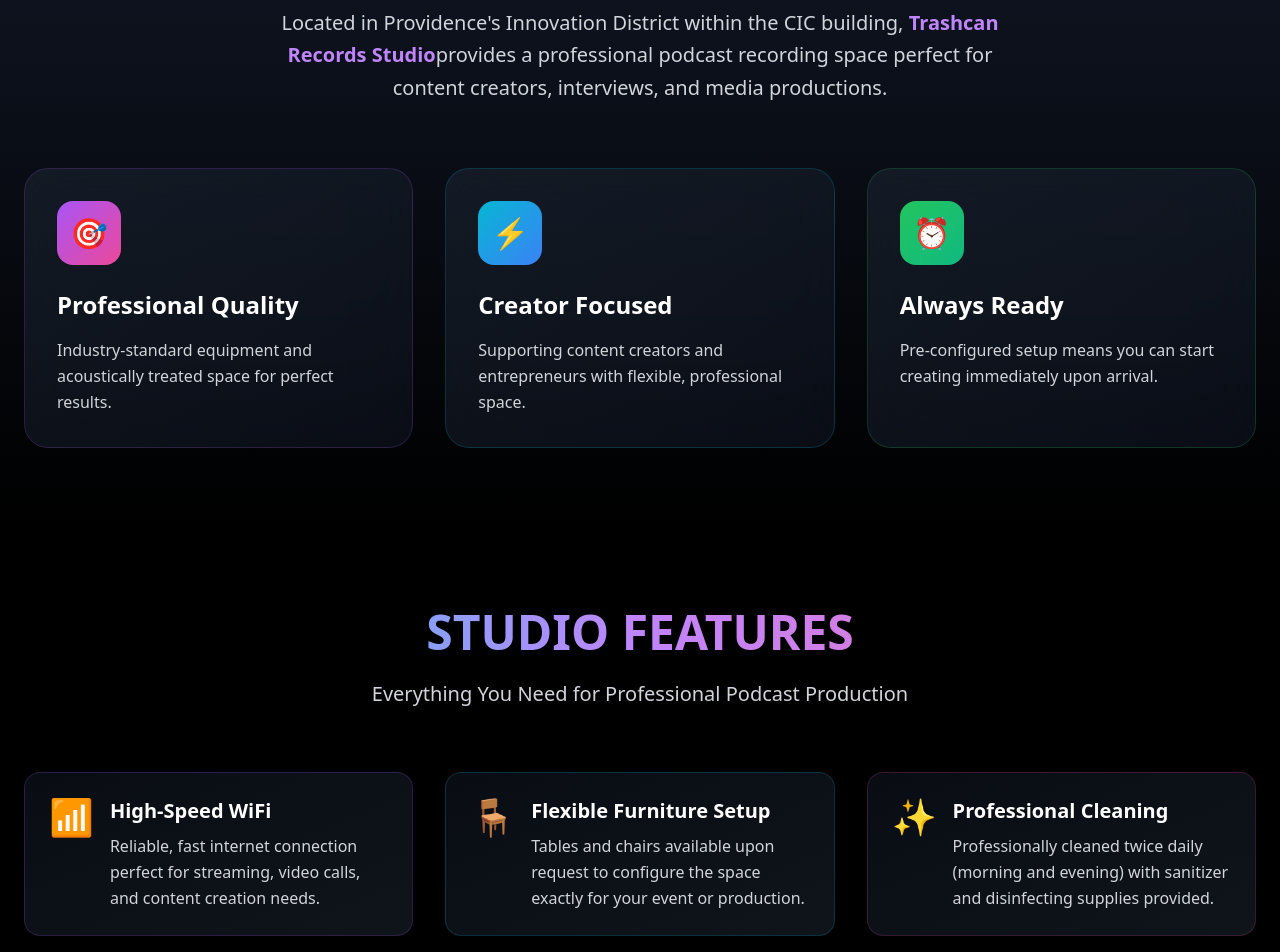
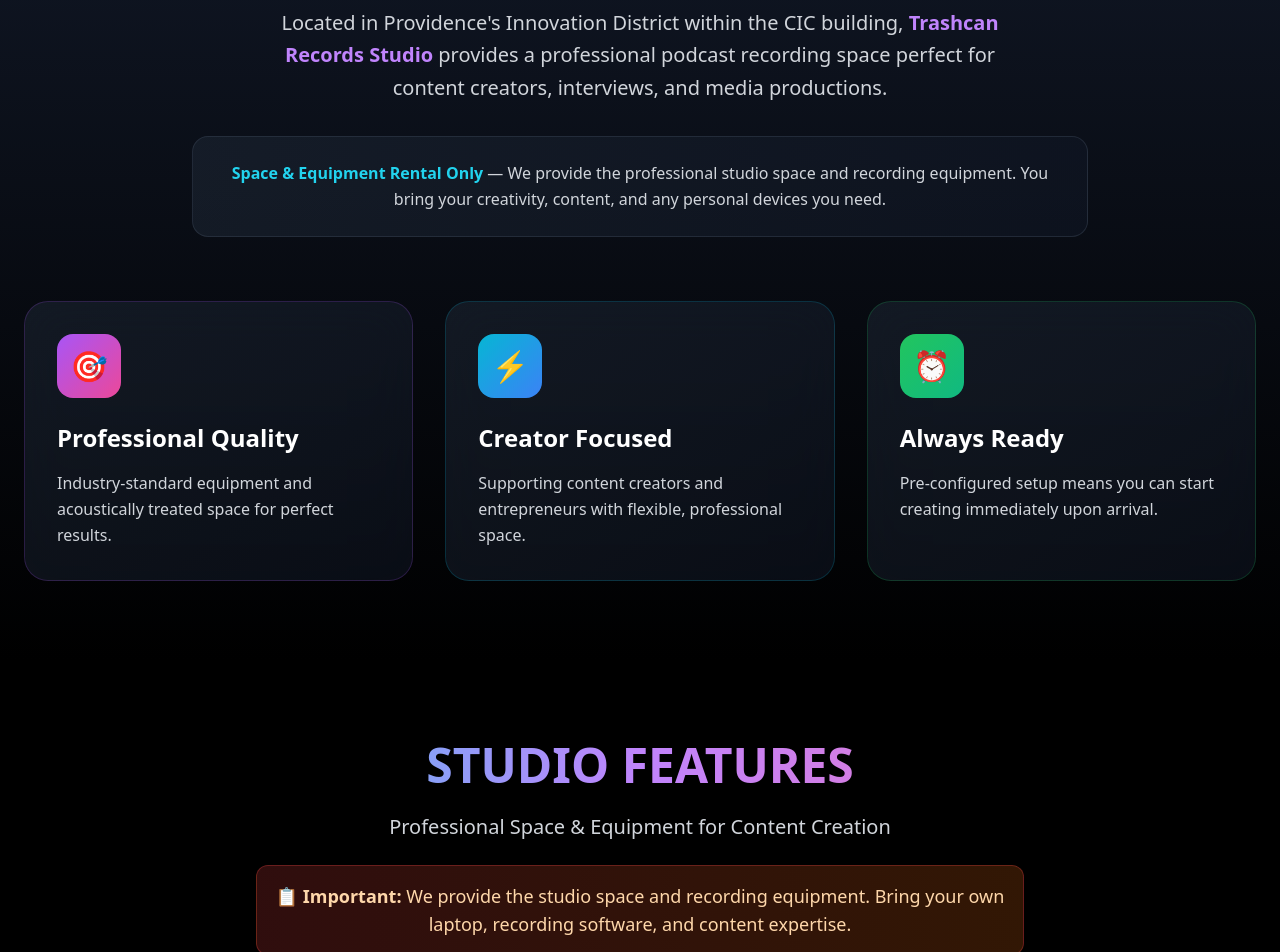
Before and after one commit to BTheCoderr/trashcanrecords-studio, a Next.js app: page / in a window 1280 px wide. Shown: the part 1200-2152 px from the top of the page. Built offline with nearby package versions, Linux system fonts and the light colour scheme.

Commit message:
Improve service clarity and expectations
- Add clear disclaimers about space & equipment rental only
- Clarify that users need to bring laptops and software
- Add prominent notices about what is/isn't included
- Improve text content and descriptions
- Fix formatting and indentation issues

```diff
--- a/app/page.tsx
+++ b/app/page.tsx
@@ -115,10 +115,13 @@
               PROFESSIONAL PODCAST STUDIO
             </h2>
             <p className="text-xl text-gray-300 max-w-3xl mx-auto leading-relaxed">
-              Located in Providence&#39;s Innovation District within the CIC building, <span className="text-purple-400 font-semibold">Trashcan Records Studio</span>
-              provides a professional podcast recording space perfect for content creators, interviews,
-              and media productions.
+              Located in Providence&#39;s Innovation District within the CIC building, <span className="text-purple-400 font-semibold">Trashcan Records Studio</span> provides a professional podcast recording space perfect for content creators, interviews, and media productions.
             </p>
+            <div className="mt-8 bg-gradient-to-r from-gray-800/50 to-gray-900/50 rounded-2xl p-6 border border-gray-700/50 max-w-4xl mx-auto">
+              <p className="text-gray-300 text-center">
+                <span className="text-cyan-400 font-semibold">Space & Equipment Rental Only</span> — We provide the professional studio space and recording equipment. You bring your creativity, content, and any personal devices you need.
+              </p>
+            </div>
           </div>
 
           <div className="grid md:grid-cols-3 gap-8">
@@ -163,7 +166,12 @@
         <div className="max-w-7xl mx-auto px-6">
           <div className="text-center mb-16">
             <h2 className="text-5xl font-black text-transparent bg-gradient-to-r from-cyan-400 via-purple-400 to-pink-400 bg-clip-text mb-6">STUDIO FEATURES</h2>
-            <p className="text-xl text-gray-300">Everything You Need for Professional Podcast Production</p>
+            <p className="text-xl text-gray-300">Professional Space & Equipment for Content Creation</p>
+            <div className="mt-6 bg-gradient-to-r from-red-500/20 to-orange-500/20 rounded-xl p-4 border border-red-500/30 max-w-3xl mx-auto">
+              <p className="text-orange-200 text-lg">
+                <span className="font-bold">📋 Important:</span> We provide the studio space and recording equipment. Bring your own laptop, recording software, and content expertise.
+              </p>
+            </div>
           </div>
 
           <div className="grid md:grid-cols-2 lg:grid-cols-3 gap-8">
@@ -359,13 +367,19 @@
                   </div>
 
                   <div className="bg-gradient-to-br from-cyan-500/20 to-blue-500/20 rounded-2xl p-6 border border-cyan-500/30">
-                    <h4 className="font-bold text-white mb-4 text-lg">INCLUDES:</h4>
+                    <h4 className="font-bold text-white mb-4 text-lg">WHAT&#39;S INCLUDED:</h4>
                     <ul className="text-left space-y-3 text-gray-300">
-                      <li className="flex items-center space-x-2"><span className="text-purple-400">•</span><span>Up to 15 guests</span></li>
-                      <li className="flex items-center space-x-2"><span className="text-cyan-400">•</span><span>Professional equipment</span></li>
+                      <li className="flex items-center space-x-2"><span className="text-purple-400">•</span><span>Professional recording space (up to 15 guests)</span></li>
+                      <li className="flex items-center space-x-2"><span className="text-cyan-400">•</span><span>Microphones & audio equipment</span></li>
                       <li className="flex items-center space-x-2"><span className="text-pink-400">•</span><span>High-speed WiFi</span></li>
-                      <li className="flex items-center space-x-2"><span className="text-green-400">•</span><span>On-site support</span></li>
+                      <li className="flex items-center space-x-2"><span className="text-green-400">•</span><span>On-site host support</span></li>
+                      <li className="flex items-center space-x-2"><span className="text-yellow-400">•</span><span>Flexible furniture setup</span></li>
                     </ul>
+                    <div className="mt-4 pt-4 border-t border-cyan-500/20">
+                      <p className="text-cyan-200 text-sm">
+                        <span className="font-semibold">Note:</span> Laptops, recording software, and audio engineers are not provided. Space & equipment rental only.
+                      </p>
+                    </div>
                   </div>
                 </div>
 
```
Lines whose indentation alone changed are shown as unchanged.
